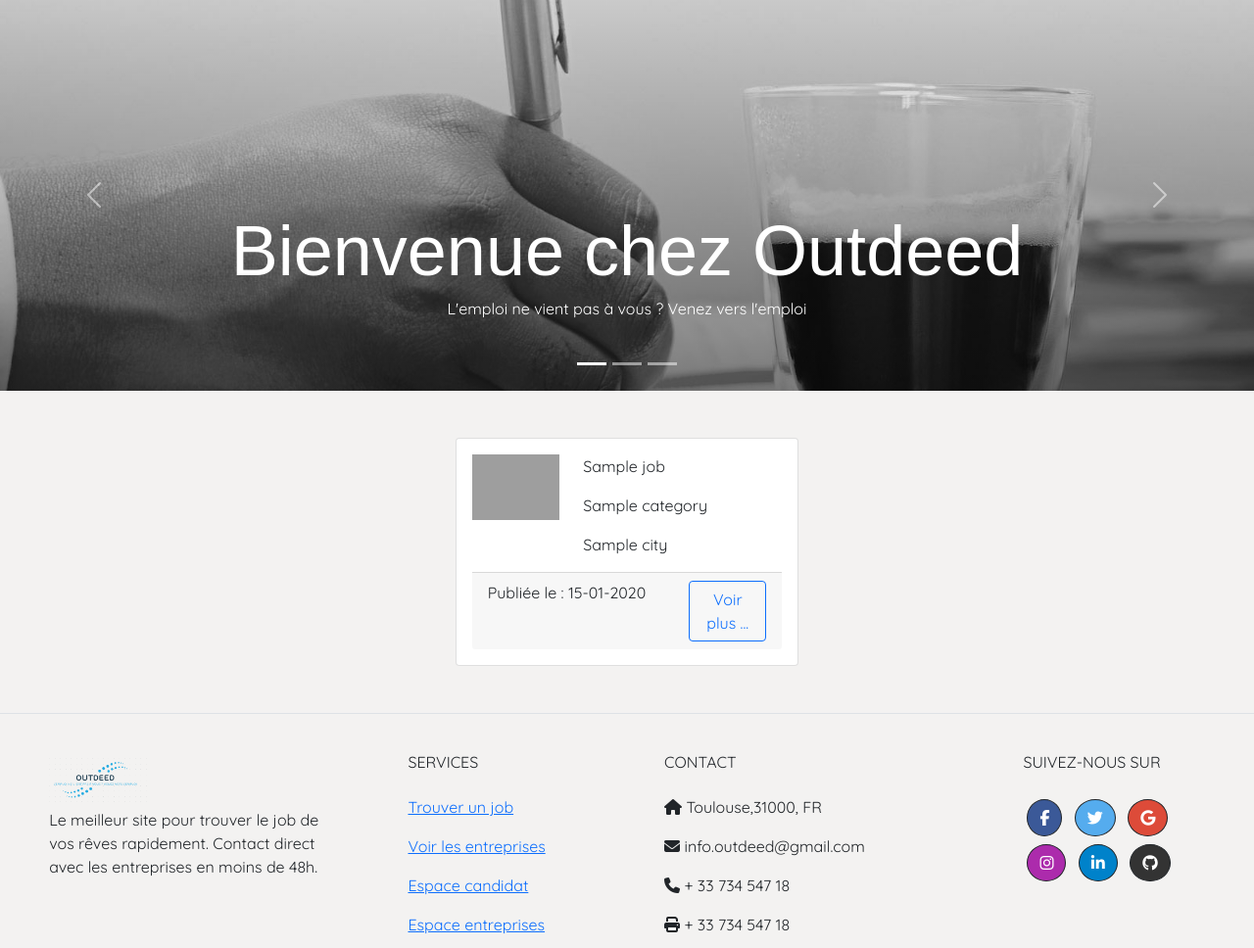
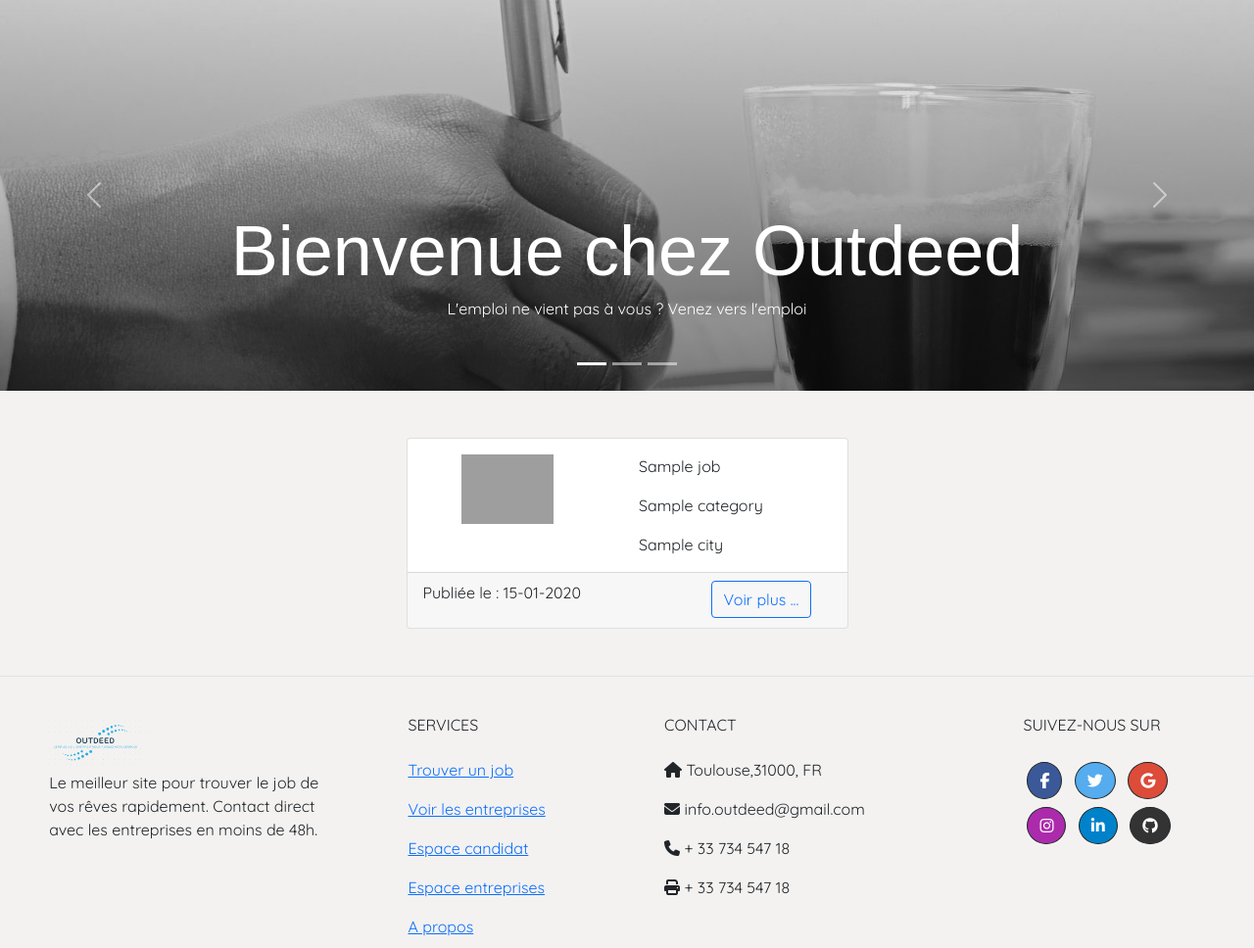
Before and after one commit to MKassabeh/Outdeed, a Symfony app: template templates/default/home.html.twig in a window 1280 px wide. Shown: the part 84-1052 px from the top of the page at 98% size. Run offline with Twig, Linux system fonts and the light colour scheme; the template is opened without the code that fills it: most values are stand-ins (such as "Sample title", 1, 10 or a date in 2020); some libraries are stand-ins or nearby versions; some web fonts are replaced; grey boxes are pictures that could not be loaded.

Commit message:
fix home

```diff
--- a/public/css/base.css
+++ b/public/css/base.css
@@ -39,7 +39,6 @@ div#div_home {
 }
 
 /* CARDS */
-
 
 
 
@@ -405,7 +404,7 @@ a.my_links_r:hover {
   }
 
 
-  #fillCandidate,#addArticle {
+  #fillCandidate {
 
 	width: 100vh;
 	margin: 10px auto;
@@ -488,13 +487,6 @@ a.my_links_r:hover {
 	border-radius: 100%;
   }
 
-  .select_edit {
-	padding: 6px;
-	height: 32px;
-	border-radius: 2px;
-  }
-
-
   @media (max-width: 820px) {
 
 	#fillCandidate {
--- a/templates/default/home.html.twig
+++ b/templates/default/home.html.twig
@@ -52,32 +52,35 @@
 
 
 
-<div class="container d-flex flex-wrap justify-content-around">
+<div class="container">
+    <div class="row justify-content-center">
         {% for job in jobs %}
-    <div style="width:40% !important;">
-        <div class="card card-short  m-5">
-            <div class="card-body">
+        <div class="col-lg-5 col-md-10 col-12">
+            <div class="card card-short my-5">
+                <div class="card-body p-0">
                     <div class="row d-flex justify-content-around">
-                    <div class="col-4 profile-img">
-                        <a href="{{ path('job_list',{category:job.category}) }}"><img class="img-fluid"
+                        <div class="col-3 profile-img">
+                            <a href="{{ path('job_list') }}"><img class="my-3 mx-3 img-fluid"
                                     src="{{ asset('img/category/' ~ logoCategories[job.category]) }}"
-                                alt="{{ job.category }}"></a>
+                                    alt="{{ job.category }}">
+                            </a>
                         </div>
-                    <div class="col-8 profile-content">
+                        <div class="col-5 mt-3 profile-content">
                             <p>{{job.title}}</p>
                             <p>{{job.category}}</p>
                             <p>{{job.city}}</p>
                         </div>
                     </div>
-
                     <div class="card-footer">
                         <div class="row d-flex justify-content-around">
                             <div class="col-8">
                                 <p>Publiée le : {{ job.publishedAt|date('d-m-Y') }}</p>
                             </div>
                             <div class="col-4">
-                            <a href="{{ path('job_view', {id: job.id}) }}" class="btn btn-outline-primary btn-card">Voir
+                                <a href="{{ path('job_view', {id: job.id}) }}"
+                                    class="btn btn-outline-primary btn-card">Voir
                                     plus ...</a>
+                            </div>
                         </div>
                     </div>
                 </div>
```
Lines whose indentation alone changed are shown as unchanged.
